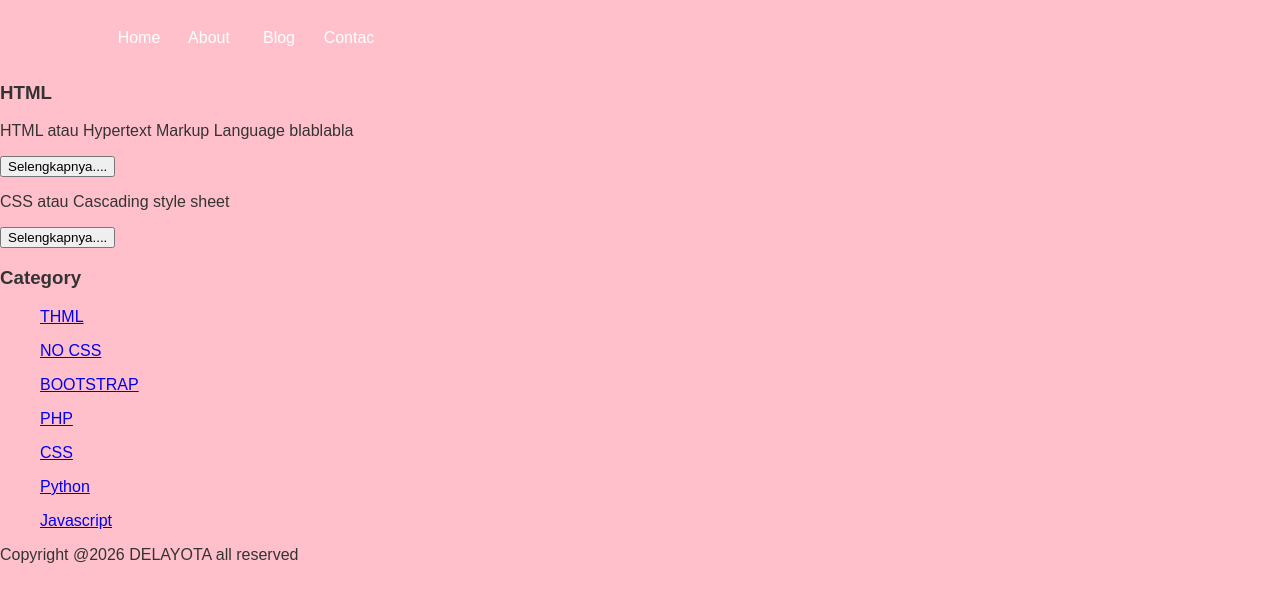
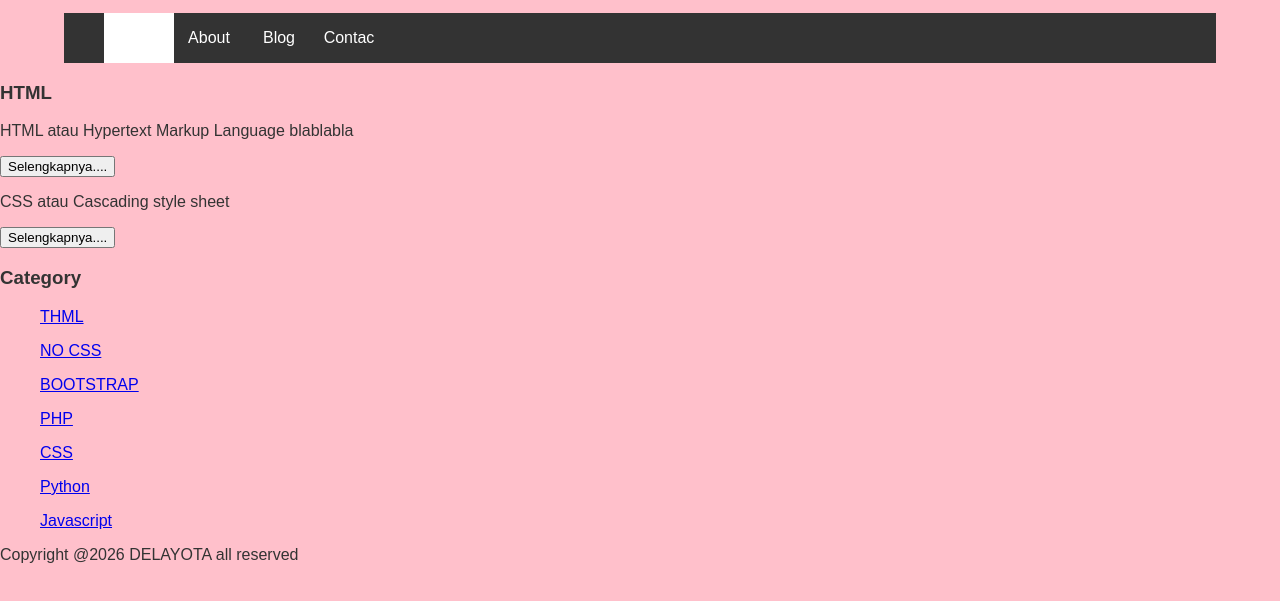
Before and after one commit to kusumacitra49/webycitra, a plain HTML site: page index.html in a window 1280 px wide. In both pictures the pointer is over the link "Home". Shown: the part 143-744 px from the top of the page. Drawn offline with Linux system fonts and the light colour scheme.

Commit message:
style.css

```diff
--- a/style.css
+++ b/style.css
@@ -18,8 +18,9 @@ body{
 .jarak{
     padding:0 2pc;
 }
+
 .menu{
-     background-color:pink;
+     background-color:#333;
      height:50px;
      line-height:50px;
      position:relative;
@@ -28,11 +29,11 @@ body{
      padding:0 auto;
  }
 
-.menu ul{
+.menu ul {
     list-style:none;
 }
 
-.menu ul li a{
+.menu ul li a {
     float:left;
     width:70px;
     display:block;
@@ -41,7 +42,7 @@ body{
     text-decoration:none;
 }
 
-.menu ul li:hover{
+.menu ul li a:hover {
     background-color:#FFFFFF;
     display:block;
 }
```
